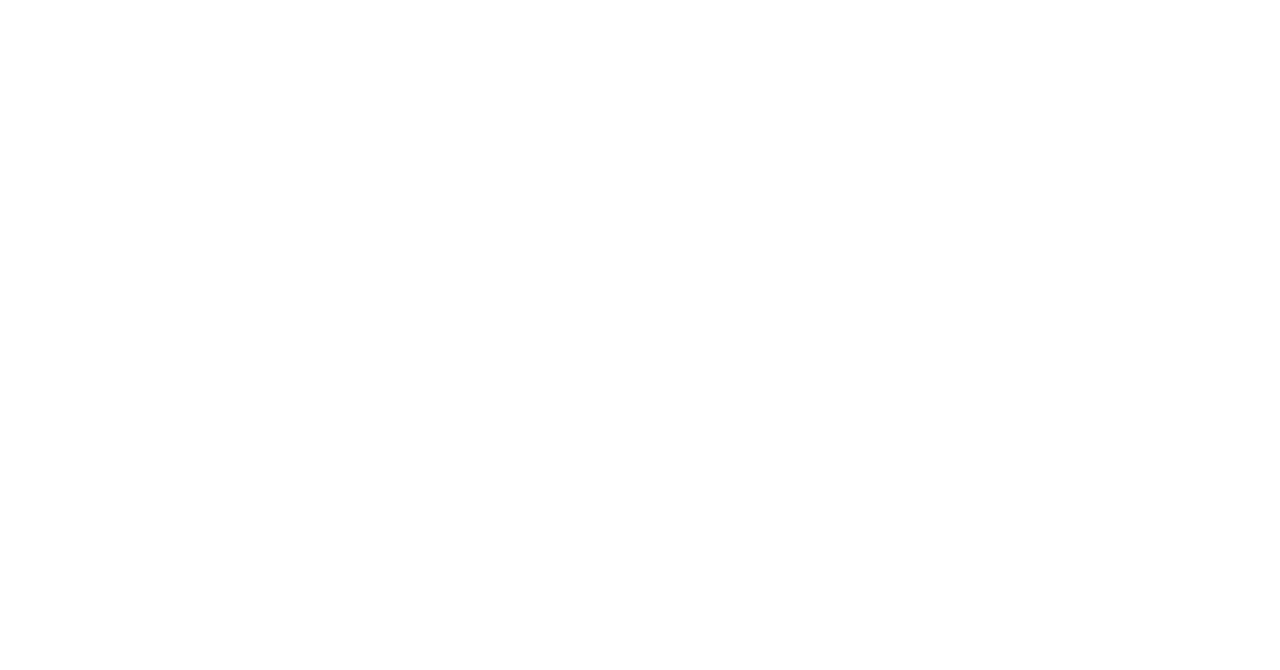
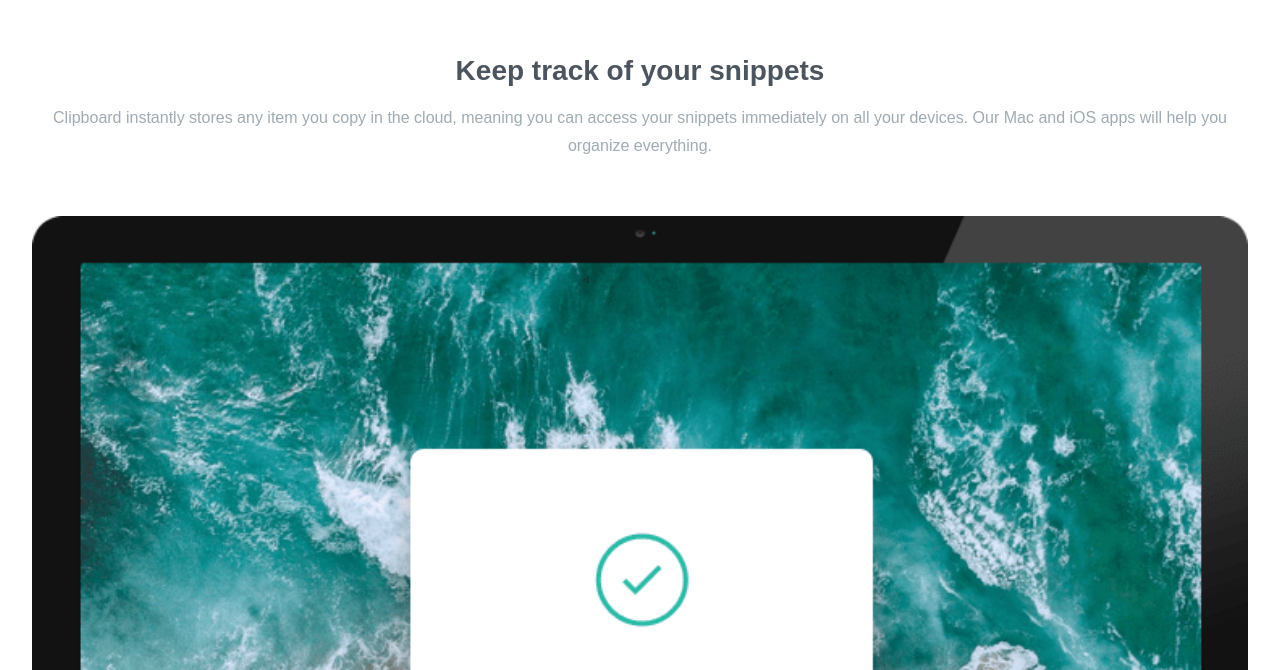
Before and after one commit to ianbuen/clipboard-landing-page, a React (Vite) app: page / in a window 1280 px wide. Shown: the part 670-1340 px from the top of the page. Before the commit the page ends 800 px from the top, so only its background shows below. Built offline with nearby package versions, Linux system fonts and the light colour scheme; a web font is replaced by a local one.

Commit message:
create features section

```diff
--- a/src/App.jsx
+++ b/src/App.jsx
@@ -1,6 +1,7 @@
 import { Download } from './components/Download'
 import './styles/App.sass'
 import logo from "./assets/images/logo.svg"
+import imgPC from "./assets/images/image-computer.png"
 
 function App() {
 
@@ -12,6 +13,61 @@
         <p>Clipboard allows you to track and organize everything you copy. Instantly access your clipboard on all you devices.</p>
         <Download />
       </section>
+
+      <section className='Features'>
+        <h2>Keep track of your snippets</h2>
+        <p>Clipboard instantly stores any item you copy in the cloud, meaning you can access your snippets immediately on all your devices. Our Mac and iOS apps will help you organize everything.</p>
+        <img src={imgPC} alt="photo of computer" />
+
+        <h2>Quick Search</h2>
+        <p>Easily search your snippets by content, category, web address, application, and more.</p>
+
+
+        iCloud Sync
+
+        Instantly saves and syncs snippets across all your devices.
+
+        Complete History
+
+        Retrieve any snippets from the first moment you started using the app.
+
+        Access Clipboard anywhere
+
+        Whether you’re on the go, or at your computer, you can access all your Clipboard
+        snippets in a few simple clicks.
+
+        Supercharge your workflow
+
+        We’ve got the tools to boost your productivity.
+
+        Create blacklists
+
+        Ensure sensitive information never makes its way to your clipboard by excluding certain sources.
+
+        Plain text snippets
+
+        Remove unwanted formatting from copied text for a consistent look.
+
+        Sneak preview
+
+        Quick preview of all snippets on your Clipboard for easy access.
+
+      </section>
+
+
+  Clipboard for iOS and Mac OS
+
+  Available for free on the App Store. Download for Mac or iOS, sync with iCloud
+  and you’re ready to start adding to your clipboard.
+
+  Download for iOS
+  Download for Mac
+
+  FAQs
+  Contact Us
+  Privacy Policy
+  Press Kit
+  Install Guide
     </main>
   )
 }
--- a/src/styles/App.sass
+++ b/src/styles/App.sass
@@ -11,6 +11,7 @@
         display: grid
         justify-content: center
         gap: 1rem
+        padding: 3rem 0 5rem
 
     img
         justify-self: center
@@ -22,6 +23,15 @@
         font-weight: 600
         line-height: 1.25
 
+    h2
+        @extend h1
+        font-size: 1.75rem
+
     p
         line-height: 1.75
         padding: 0 0.5rem
+
+.Features
+
+    img
+        width: 100%
```
